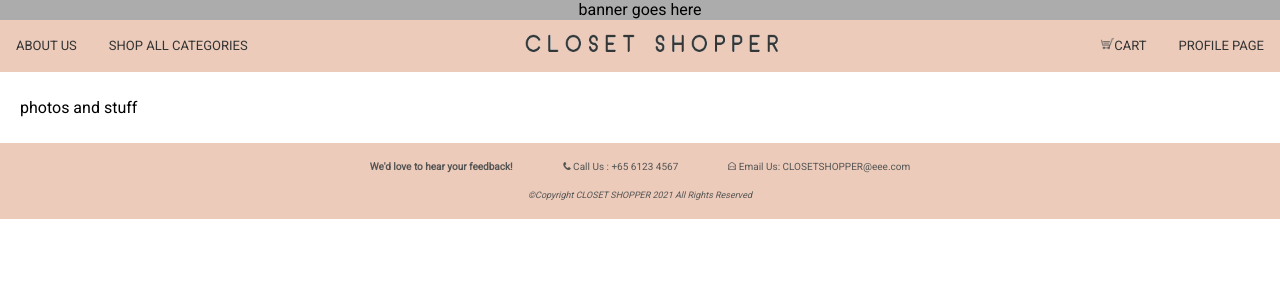
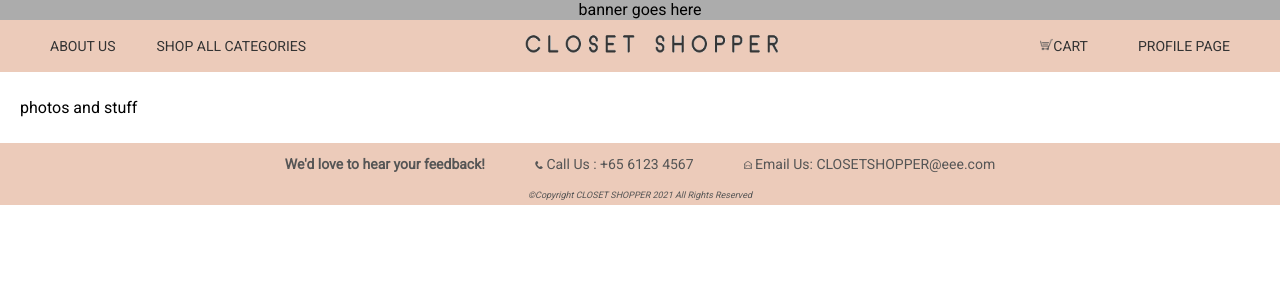
Before and after one commit to elizabethhng/WebAppProject_ClosetShopper, a PHP site: page / in a window 1280 px wide. Shown: the top 300 px of the page. Run offline with PHP 8.4, Linux system fonts and the light colour scheme.

Commit message:
completed navigation bar

```diff
--- a/cs_stylesheet.css
+++ b/cs_stylesheet.css
@@ -3,7 +3,7 @@ body { font-family: "Roboto",Arial,sans-serif;
 }
 #banner {
     background-color:#ACACAC;
-    min-width:800px;
+    min-width:900px;
     height:20px;
     float:top;
     text-align: center;
@@ -13,12 +13,13 @@ body { font-family: "Roboto",Arial,sans-serif;
 
 #wrapper {
     background-color:#ffffff;
-    min-width:800px;
+    min-width:900px;
     width:100%;
 }
 
 footer{background-color: #ECCBBA;
-      color: #555555; padding: 5px;}
+      color: #555555;
+      width: 100%;}
 
 footer ul {
     list-style-type: none;
@@ -42,13 +43,13 @@ footer li a {
     text-align: center;
     margin: 5px 17px ;
     padding: 8px;
-    font-size: 10px;
+    font-size: 14px;
     text-decoration: none;
   }
 
 
 /*Content Box */
-.content {padding: 10px 40px 10px 20px; min-width:800px;}
+.content {padding: 10px 40px 10px 20px; min-width:900px;}
 /* .content {padding: 20px 20px 20px 20px;}   */
 .content table{padding: 20px 20px 20px 20px ; margin:auto;}
 
@@ -65,9 +66,9 @@ footer li a {
     float: left;
     color: #333333;
     text-align: center;
-    padding: 16px;
+    padding: 16px 25px;
     text-decoration: none;
-    font-size: 13px;
+    font-size: 14px;
     line-height: 20px;
 
   }
@@ -90,15 +91,16 @@ footer li a {
     float: right;
   }
 
-  /* Right-aligned section inside the top navigation */
+  /* left-aligned section inside the top navigation */
   .topnav-left {
-    float: left;
+
+
   }
     .dropbtn {
       background-color: #ECCBBA;
       color: #333333;
       padding: 16px;
-      font-size: 13px;
+      font-size: 14px;
       border: none;
       font-family: "Roboto",Arial,sans-serif;
       line-height: 20px;
--- a/index.html
+++ b/index.html
@@ -24,21 +24,23 @@
         </div>
 
         <!-- Left-aligned links (default) -->
-            <a href="about_us.html">ABOUT US</a>
+        <!-- <div class="topnav-left"> -->
+        <a style="padding-left:50px;"href="about_us.html">ABOUT US</a>
         <div class="dropdown">
             <button class="dropbtn">SHOP ALL CATEGORIES</button>
             <div class="dropdown-content">
-                  <a href="#">TOPS</a>
-                  <a href="#">BOTTOMS</a>
+            <a href="categories_top.php">TOPS</a>
+            <a href="categories_bag.php">BOTTOMS</a>
             <a href="categories_bag.php">BAGS</a>
             </div>
+        <!-- </div> -->
         </div>
 
 
         <!-- Right-aligned links -->
         <div class="topnav-right">
-        <a href=".html"><img src="media\cart_icon.png" width="13px" height="13px" alt="cart_icon" >CART</a>
-        <a href=".html">PROFILE PAGE</a>
+            <a href="cart.php"><img src="media\cart_icon.png" width="13px" height="13px" alt="cart_icon" >CART</a>
+            <a style="padding-right:50px;"href="profile_page.php">PROFILE PAGE</a>
         </div>
 
     </div>
@@ -46,7 +48,7 @@
     <div class="content">
         <p>photos and stuff</p>
     </div>
-    </div>
+
 
     <footer>
         <ul>
@@ -59,5 +61,6 @@
         <p style ="text-align: center; font-size: xx-small; padding-bottom: 5px; margin-top: 5px;" ><i> &copy;Copyright CLOSET SHOPPER  2021 All Rights Reserved</i></p>
     </footer>
 </div>
+
 </body>
 </html>
```
Lines whose indentation alone changed are shown as unchanged.
